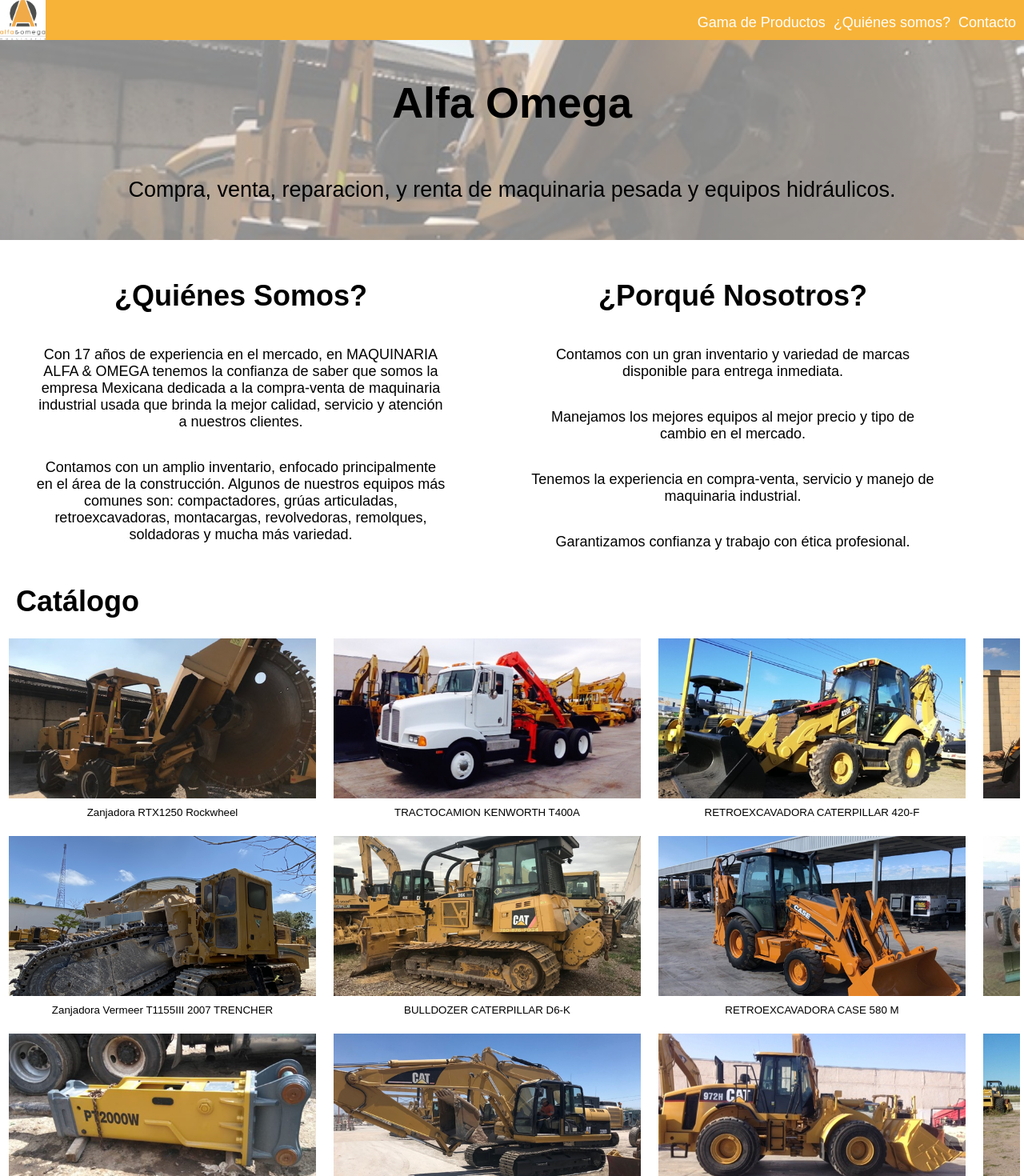
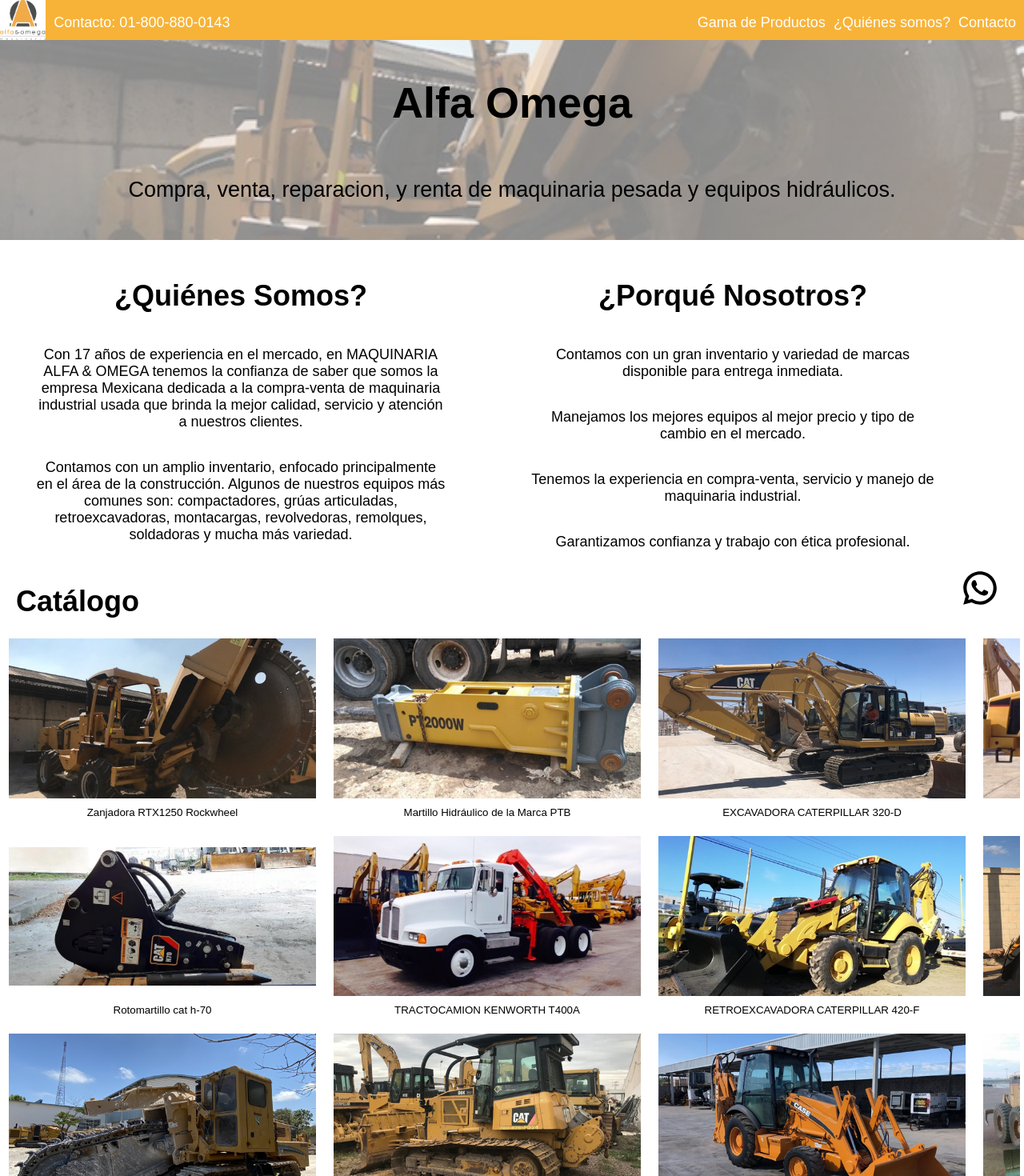
Before and after one commit to JesusWisord/alfaomega, a Next.js app: page / in a window 1280 px wide. Shown: the top 1470 px of the page at 80% size. Built offline with nearby package versions, Linux system fonts and the light colour scheme.

Commit message:
[ADD] Whatsapp button and adding styles and numbers

```diff
--- a/components/Header.jsx
+++ b/components/Header.jsx
@@ -6,12 +6,13 @@
   const [menu, setMenu] = useState(false);
   return (
     <header className={styles.header}>
-      <div className="header--right">
+      <div className={styles.header_right}>
         <img
           src="/logo_2.png"
           alt="logo alfa omega"
           className={styles.logo}
         />
+        <p>Contacto: 01-800-880-0143</p>
       </div>
       <div className={styles.header__left}>
         <FiMenu className={styles.icon} onClick={() => setMenu(!menu)} />
--- /dev/null
+++ b/components/WhatsAppButton.jsx
@@ -0,0 +1,13 @@
+import React from 'react';
+import { RiWhatsappLine } from 'react-icons/ri';
+import styles from './styles/WhatsAppButton.module.css';
+
+const WhatsAppButton = () => (
+  <div className={styles.btn_whatsapp}>
+    <a href="https://api.whatsapp.com/send?phone=5216145110894" rel="noreferrer" target="_blank">
+      <RiWhatsappLine />
+    </a>
+  </div>
+);
+
+export default WhatsAppButton;
--- a/components/styles/Header.module.css
+++ b/components/styles/Header.module.css
@@ -4,6 +4,15 @@
   background-color: var(--first-brand-color);
   display: flex;
   justify-content: space-between;
+}
+
+.header_right{
+  display: flex;
+  color: white
+}
+
+.header_right p{
+  margin-left: 10px;
 }
 
 .header__left{
--- /dev/null
+++ b/components/styles/WhatsAppButton.module.css
@@ -0,0 +1,22 @@
+.btn_whatsapp {
+  display:block;
+  width:70px;
+  height:70px;
+  color: #fff;
+  position: fixed;
+  right:20px;
+  bottom:20px;
+  border-radius:50%;
+  line-height:80px;
+  text-align:center;
+  z-index:999;
+}
+
+.btn_whatsapp a{
+  text-decoration: none;
+  color: #000
+}
+
+.btn_whatsapp a svg{
+  font-size: 50px;
+}
--- a/json/catalogo.json
+++ b/json/catalogo.json
@@ -6,6 +6,14 @@
     "price": 2600000,
     "code": 121620,
     "image": "RTX1250.png"
+  },
+  {
+    "name": "Rotomartillo cat h-70",
+    "model": 2019,
+    "description": "muy poco uso garantizado",
+    "price": 165000,
+    "code": "N/A",
+    "image": "cat-h70.jpg"
   },
   {
     "name": "Zanjadora Vermeer T1155III 2007 TRENCHER",
--- a/pages/index.jsx
+++ b/pages/index.jsx
@@ -4,6 +4,7 @@
 import AcercaDe from '../components/AcercaDe';
 import Catalogo from '../components/Catalogo';
 import Footer from '../components/Footer';
+import WhatsAppButton from '../components/WhatsAppButton';
 
 const HomePage = () => (
   <>
@@ -11,6 +12,7 @@
     <Hero />
     <AcercaDe />
     <Catalogo />
+    <WhatsAppButton />
     <Footer />
   </>
 );
```
Also changed, not shown: public/catalogo/cat-h70.jpg (added).
